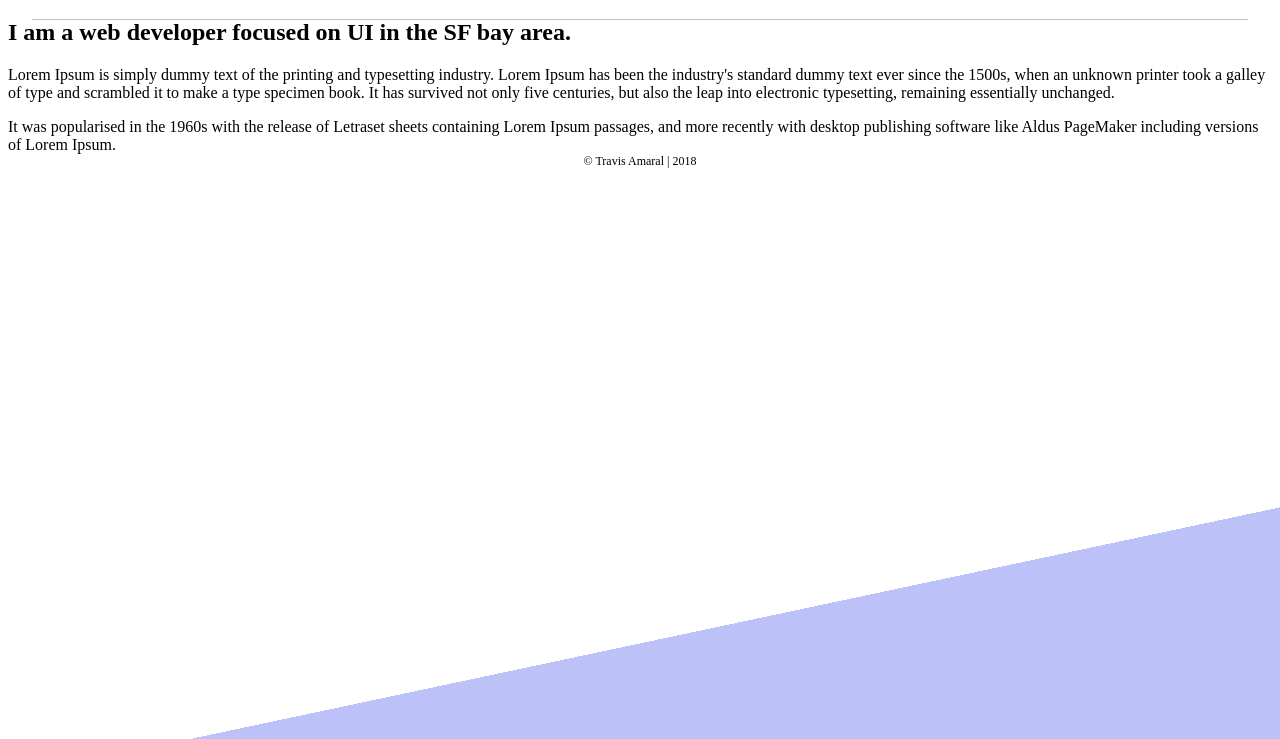
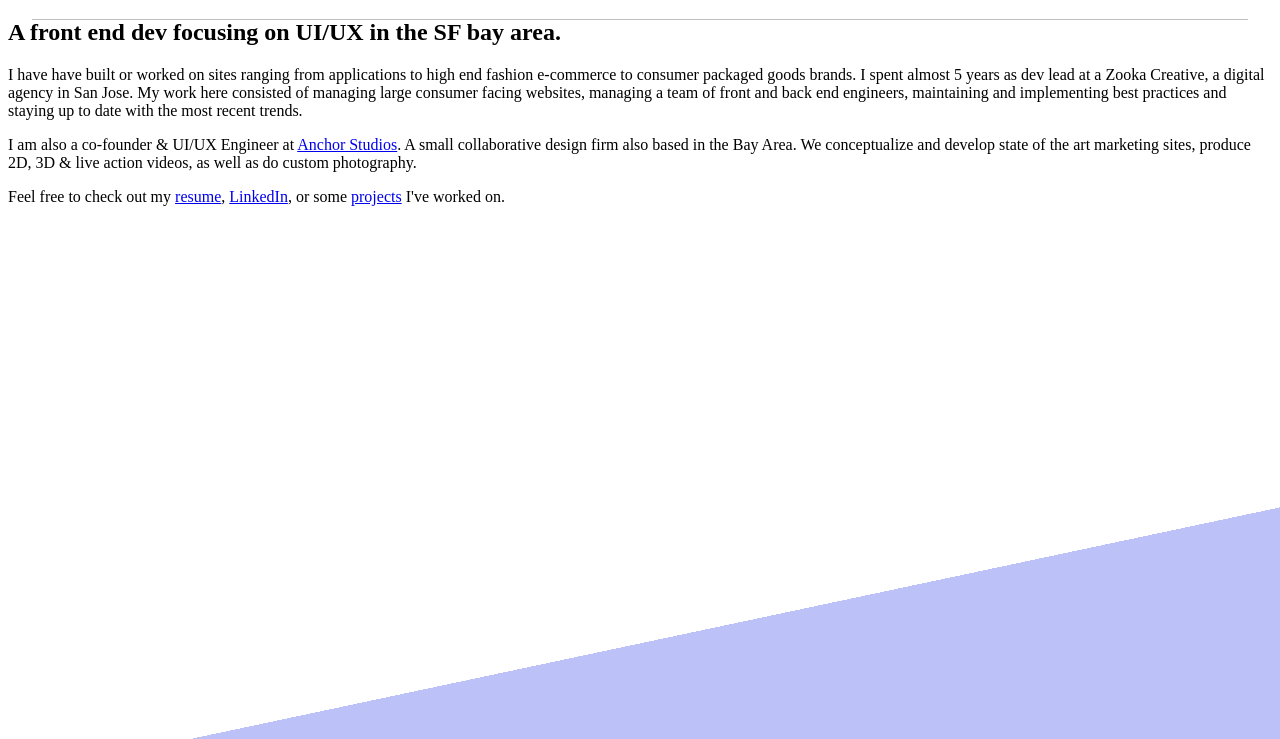
Before and after one commit to travispamaral/travisamaral.com, a Gatsby site: page /about in a window 1280 px wide. Shown: the part 61-800 px from the top of the page. Built offline with nearby package versions, Linux system fonts and the light colour scheme; Gatsby itself is replaced by a stand-in of ours.

Commit message:
feat(about) update component structure and text

```diff
--- a/src/components/Footer/Footer.js
+++ b/src/components/Footer/Footer.js
@@ -3,7 +3,7 @@ import React from 'react'
 const date = new Date()
 
 const styles = {
-  position: 'relative',
+  position: 'fixed',
   bottom: '1rem',
   left: '0',
   right: '0',
--- a/src/pages/about.js
+++ b/src/pages/about.js
@@ -3,27 +3,22 @@ import Link from 'gatsby-link'
 
 import RightSlice from '../components/Slice/RightSlice'
 import Header from '../components/Header/Header'
-import Footer from '../components/Footer/Footer'
 
-class About extends React.Component {
+export default ({ data }) => {
 
-  render() {
   return (
     <div className="about-page">
       <Header />
       <div className="content">
         <h1>About Me</h1>
-          <h2>I am a web developer focused on UI in the SF bay area.</h2>
-          <p>Lorem Ipsum is simply dummy text of the printing and typesetting industry. Lorem Ipsum has been the industry's standard dummy text ever since the 1500s, when an unknown printer took a galley of type and scrambled it to make a type specimen book. It has survived not only five centuries, but also the leap into electronic typesetting, remaining essentially unchanged.</p>
+        <h2>A front end dev focusing on UI/UX in the SF bay area.</h2>
+        <p>I have have built or worked on sites ranging from applications to high end fashion e-commerce to consumer packaged goods brands. I spent almost 5 years as dev lead at a Zooka Creative, a digital agency in San Jose. My work here consisted of managing large consumer facing websites, managing a team of front and back end engineers, maintaining and implementing best practices and staying up to date with the most recent trends.</p>
 
-          <p>It was popularised in the 1960s with the release of Letraset sheets containing Lorem Ipsum passages, and more recently with desktop publishing software like Aldus PageMaker including versions of Lorem Ipsum.</p>
+        <p>I am also a co-founder &amp; UI/UX Engineer at <a href="http://weareanchor.co">Anchor Studios</a>. A small collaborative design firm also based in the Bay Area. We conceptualize and develop state of the art marketing sites, produce 2D, 3D &amp; live action videos, as well as do custom photography.</p>
 
+        <p>Feel free to check out my <a href="https://drive.google.com/file/d/0B9pg74rTKuUBbDFiVmJ4djBmeHc/view">resume</a>, <a href="https://www.linkedin.com/in/travis-amaral-42383222/">LinkedIn</a>, or some <Link to="/work">projects</Link> I've worked on.</p>
       </div>
       <RightSlice />
-        <Footer/>
     </div>
   )
 }
-}
-
-export default About
```
Lines whose indentation alone changed are shown as unchanged.
